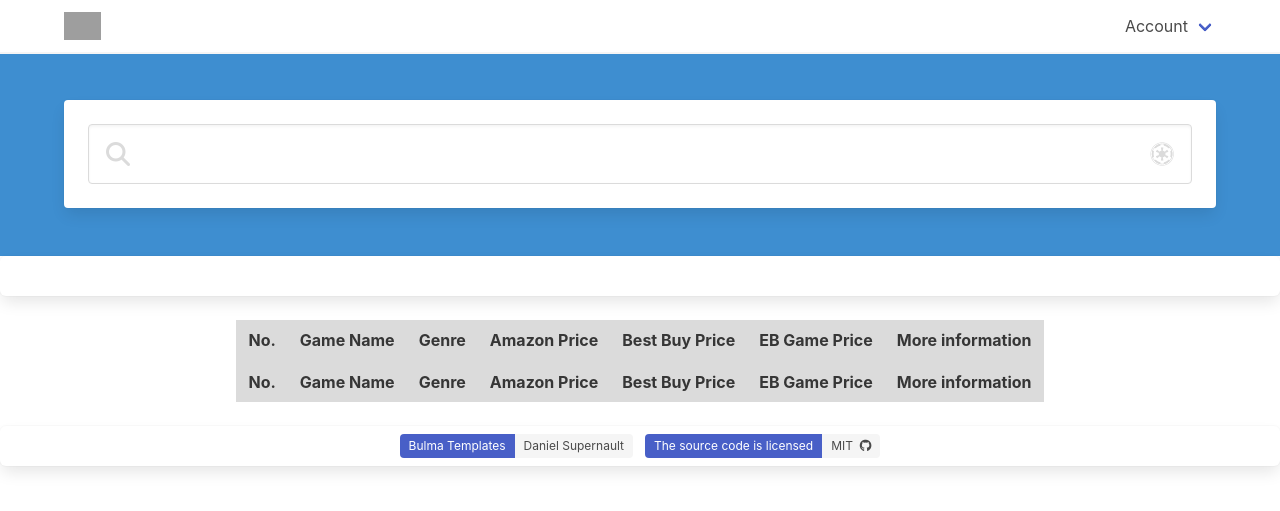
After one commit to maxc303/CloudCompProject, a Flask app: page /main in a window 1280 px wide. The commit adds this page. Shown: the top 511 px of the page. Run offline with Flask 2, Linux system fonts and the light colour scheme; data that the repository does not hold is empty; some libraries are stand-ins or nearby versions; grey boxes are pictures that could not be loaded.

Commit message:
list all games

```diff
--- a/app/main.py
+++ b/app/main.py
@@ -1,10 +1,15 @@
 from app import webapp
 from datetime import timedelta
 from flask import  redirect, url_for, g, session, render_template
-
+import app.utils as u
 webapp.secret_key = '\x80\xa9s*\x12\xc7x\xa9d\x1f(\x03\xbeHJ:\x9f\xf0!\xb1a\xaa\x0f'
 webapp.permanent_session_lifetime = timedelta(days=1)
 
 @webapp.route('/', methods=['GET', 'POST'])
+def welcome():
+    return render_template('welcome.html')
+
+@webapp.route('/main', methods=['GET'])
 def main():
-    return render_template('welcome.html')
+    records = u.list_all()
+    return render_template('main.html', records=records)
--- /dev/null
+++ b/app/templates/main.html
@@ -0,0 +1,125 @@
+<!DOCTYPE html>
+<html lang="en">
+<head>
+    <meta charset="UTF-8">
+    <title>bulma cards</title>
+    <link rel="icon" type="image/png" sizes="32x32" href="../images/favicon.png">
+    <!-- Bulma Version 0.8.x-->
+    <link rel='stylesheet' href='https://unpkg.com/bulma@0.8.0/css/bulma.min.css'>
+    <link rel="stylesheet" href="../css/kanban.css">
+    <script src="https://kit.fontawesome.com/7dc3015a44.js" crossorigin="anonymous"></script>
+</head>
+<body>
+<nav class="navbar has-shadow">
+    <div class="container">
+        <div class="navbar-brand"><a class="navbar-item" href="../"><img src="http://bulma.io/images/bulma-logo.png"
+                                                                         alt="Bulma: a modern CSS framework based on Flexbox"/></a>
+            <div class="navbar-burger burger" data-target="navMenu"><span></span><span></span><span></span></div>
+        </div>
+        <div class="navbar-menu" id="navMenu">
+            <div class="navbar-end">
+                <div class="navbar-item has-dropdown is-hoverable"><a class="navbar-link">Account</a>
+                    <div class="navbar-dropdown"><a class="navbar-item">Dashboard</a><a
+                            class="navbar-item">Profile</a><a class="navbar-item">Settings</a>
+                        <hr class="navbar-divider"/>
+                        <div class="navbar-item">Logout</div>
+                    </div>
+                </div>
+            </div>
+        </div>
+    </div>
+</nav>
+<section class="hero is-info">
+    <div class="hero-body">
+        <div class="container">
+            <div class="card">
+                <div class="card-content">
+                    <div class="content">
+                        <div class="control has-icons-left has-icons-right">
+                            <input class="input is-large" type="search"/>
+                            <span class="icon is-medium is-left">
+                            <i class="fa fa-search"></i>
+                        </span>
+                            <span class="icon is-medium is-right">
+                            <i class="fa fa-empire"></i>
+                        </span>
+                        </div>
+                    </div>
+                </div>
+            </div>
+        </div>
+    </div>
+</section>
+<div class="box cta">
+
+</div>
+<section class="container ">
+    <div class="level-item">
+        <table class="table">
+            <thead>
+            <tr class="has-background-grey-lighter">
+                <th>No.</th>
+                <th>Game Name</th>
+                <th>Genre</th>
+                <th>Amazon Price</th>
+                <th>Best Buy Price</th>
+                <th>EB Game Price</th>
+                <th>More information</th>
+            </tr>
+            </thead>
+            <tfoot class="has-background-grey-lighter">
+            <tr>
+                <th>No.</th>
+                <th>Game Name</th>
+                <th>Genre</th>
+                <th>Amazon Price</th>
+                <th>Best Buy Price</th>
+                <th>EB Game Price</th>
+                <th>More information</th>
+            </tr>
+            </tfoot>
+            <tbody>
+            {% for record in records %}
+            <tr class="is-selected	 has-text-black is-size-5">
+                <td>{{record['No']}}</td>
+                <td>{{record['Name']}}</td>
+                <td>{{record['Genre']}}</td>
+                <td>38</td>
+                <td>19</td>
+                <td>9</td>
+                <td>
+<!--                    class="button is-link is-inverted"-->
+                    <a  class="button  has-background-dark has-text-white" href="{{record['Wiki']}}">
+                        <i class="fab fa-wikipedia-w"></i>
+                    </a>
+                </td>
+            </tr>
+            {% endfor %}
+            </tbody>
+        </table>
+    </div>
+</section>
+<div class="columns is-mobile is-centered">
+    <div class="column is-half is-narrow">
+    </div>
+</div>
+<footer>
+    <div class="box cta">
+        <div class="columns is-mobile is-centered">
+            <div class="field is-grouped is-grouped-multiline">
+                <div class="control">
+                    <div class="tags has-addons"><a class="tag is-link"
+                                                    href="https://github.com/BulmaTemplates/bulma-templates">Bulma
+                        Templates</a><span class="tag is-light">Daniel Supernault</span></div>
+                </div>
+                <div class="control">
+                    <div class="tags has-addons"><a class="tag is-link">The source code is licensed</a><span
+                            class="tag is-light">MIT  <i class="fa fa-github"></i></span></div>
+                </div>
+            </div>
+        </div>
+    </div>
+</footer>
+<script src="../js/bulma.js"></script>
+</body>
+</html>
--- a/app/templates/welcome.html
+++ b/app/templates/welcome.html
@@ -22,7 +22,7 @@
 
 
           <div class="has-text-centered">
-            <a href="" class="button is-primary">  Start now!</a>
+            <a href="{{url_for('main')}}" class="button is-primary">  Start now!</a>
           </div>
         </section>
       </div>
--- a/app/utils.py
+++ b/app/utils.py
@@ -30,13 +30,27 @@ def update_amz_price(game_name,new_price):
           },
     UpdateExpression = 'SET Amazon_price= :val1',
     ExpressionAttributeValues = {
-        ':val1': 26
+        ':val1': new_price
     }
     )
+
+def list_all():
+    dynamodb = boto3.resource('dynamodb')
+    table = dynamodb.Table('PS4_games')
+
+    response = table.scan()
+
+    records = []
+    No = 1
+    for i in response['Items']:
+        i['No']= No
+        No += 1
+        records.append(i)
+    return records
 
 
 
 
 if __name__ == "__main__":
-    ##put_item('test1','fps','/')
-    update_amz_price('test1',1)
+    #put_item('test1','fps','/')
+    update_amz_price('test1',20)
```
Also changed, not shown: app/static/wiki.png (added).
